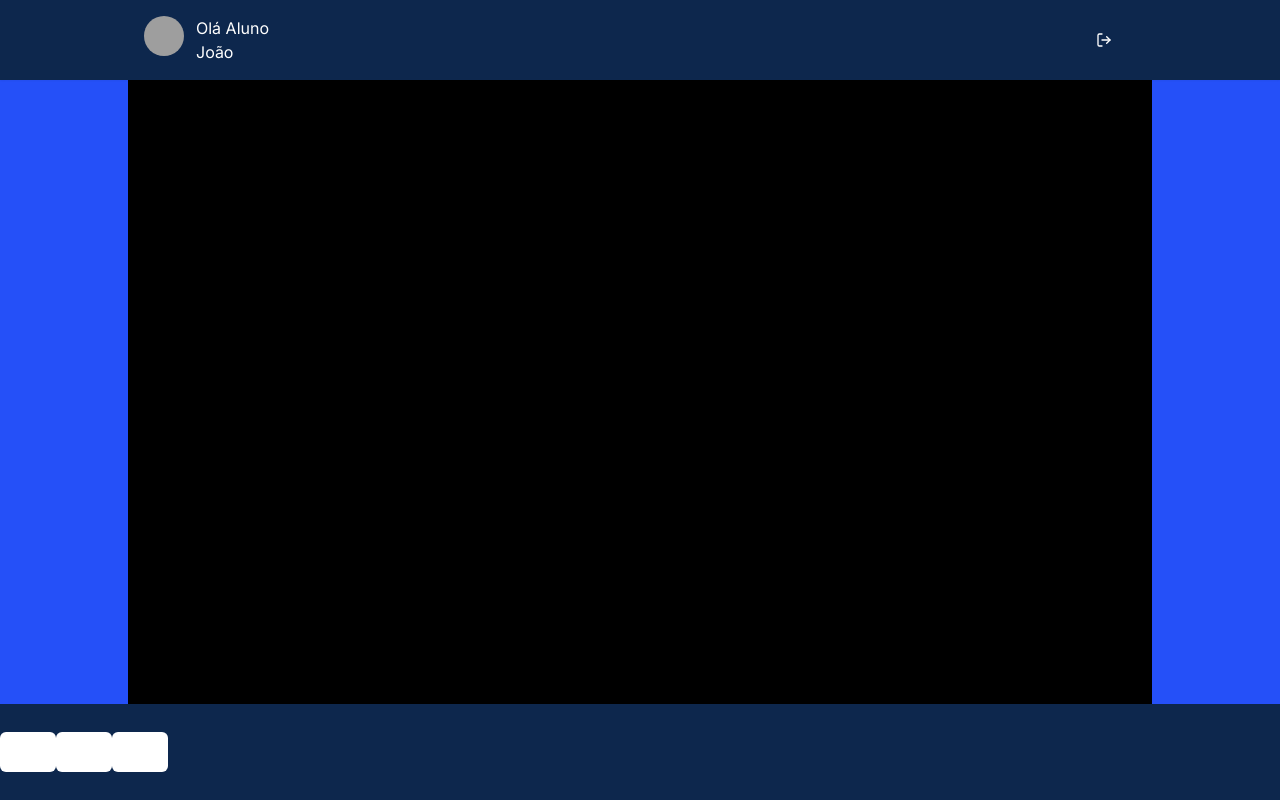
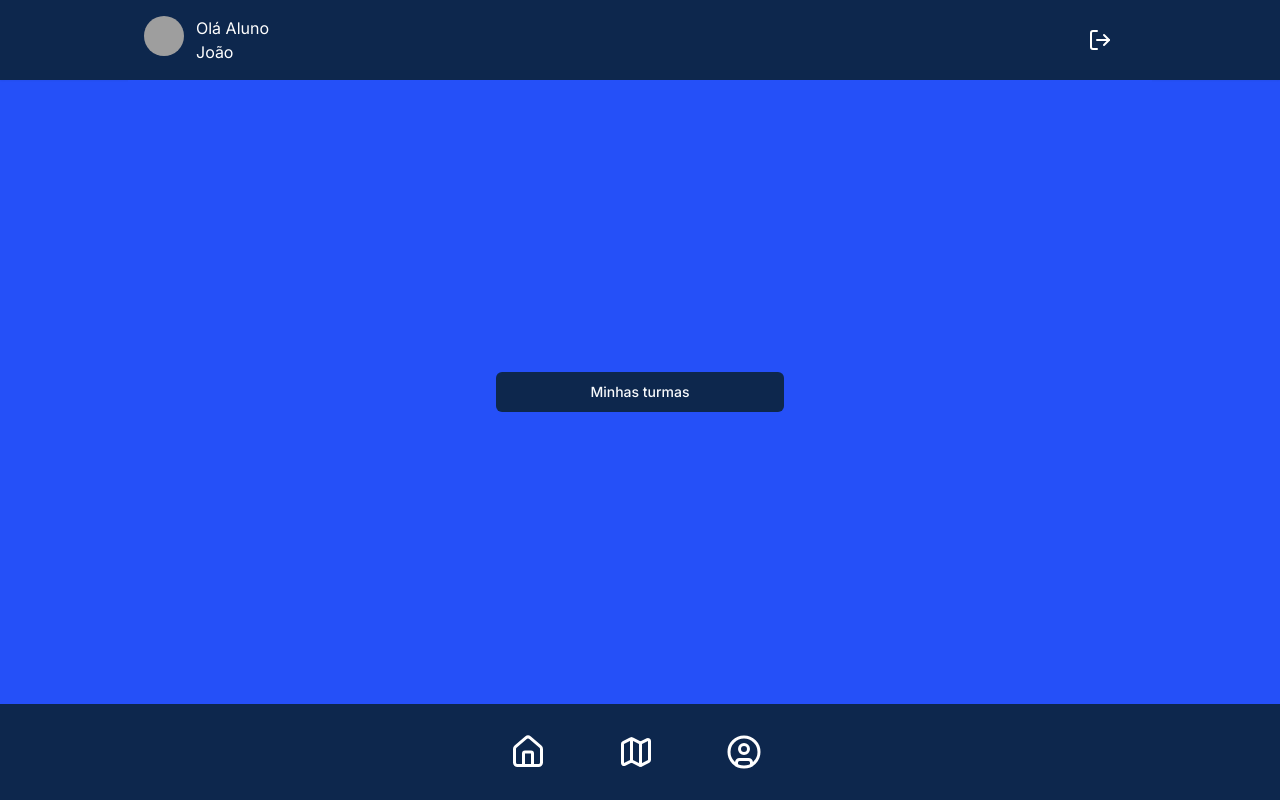
Before and after one commit to jvitor-santos/unimove, a Next.js app: page / in a window 1280 px wide. Built offline with nearby package versions, Linux system fonts and the light colour scheme; grey boxes are pictures that could not be loaded.

Commit message:
Diagramado Tela de Home do site

```diff
--- a/src/app/page.tsx
+++ b/src/app/page.tsx
@@ -1,18 +1,35 @@
 import { Header } from '@/components/header'
-import { Menus } from '@/components/menus'
 import { Navigation } from '@/components/navigation'
-import { Posts } from '@/components/posts'
+import { Button } from '@/components/ui/button'
 
 export default function Home() {
-  const typeAccount = 'Aluno'
+  const typeAccount = 'Driver'
   return (
     <div className="flex size-full min-h-dvh flex-col items-center bg-[#2550F8]">
       <Header />
 
-      <div className="flex w-full max-w-5xl flex-1 gap-4 bg-black px-2 py-4">
-        {/* <Menus /> */}
-
-        {/* <Posts /> */}
+      <div className="flex w-full max-w-5xl flex-1 justify-center gap-4 bg-[#2550F8] px-2 py-4">
+        {typeAccount === 'Aluno' && (
+          <div className="flex flex-col items-center justify-center gap-8">
+            <Button className="w-72 bg-[#0D274D]">
+              Definir o ponto de embarque
+            </Button>
+            <Button className="w-72 bg-[#0D274D]">
+              Definir o ponto de desembarque
+            </Button>
+          </div>
+        )}
+        {typeAccount === 'Manager' && (
+          <div className="flex flex-col items-center justify-center gap-8">
+            <Button className="w-72 bg-[#0D274D]">Gerenciar turmas</Button>
+            <Button className="w-72 bg-[#0D274D]">Gerenciar motoristas</Button>
+          </div>
+        )}
+        {typeAccount === 'Driver' && (
+          <div className="flex flex-col items-center justify-center gap-8">
+            <Button className="w-72 bg-[#0D274D]">Minhas turmas</Button>
+          </div>
+        )}
       </div>
       <Navigation />
     </div>
--- a/src/components/header/index.tsx
+++ b/src/components/header/index.tsx
@@ -22,7 +22,7 @@ export function Header() {
         </div>
 
         <Button className="bg-transparent">
-          <LogOut className="mr-2 size-4 text-white" />
+          <LogOut className="mr-2 size-6 text-white" />
         </Button>
       </div>
     </header>
--- a/src/components/navigation/index.tsx
+++ b/src/components/navigation/index.tsx
@@ -3,39 +3,26 @@
 import { CircleUser, House, Map } from 'lucide-react'
 import Link from 'next/link'
 
-import {
-  NavigationMenu,
-  NavigationMenuItem,
-  NavigationMenuLink,
-  navigationMenuTriggerStyle,
-} from '@/components/ui/navigation-menu'
+import { Button } from '../ui/button'
 
 export function Navigation() {
   return (
-    <footer className="flex h-[96px] w-full bg-[#0D274D]">
-      <NavigationMenu style={{ listStyleType: 'none' }}>
-        <NavigationMenuItem>
+    <footer className="flex h-[96px] w-full items-center justify-center gap-8 bg-[#0D274D]">
+      <Button className="bg-transparent">
         <Link href="/">
-            <NavigationMenuLink className={navigationMenuTriggerStyle()}>
-              <House className="mr-2 size-4 text-white" />
-            </NavigationMenuLink>
+          <House className="mr-2 text-white" size={36} />
         </Link>
-        </NavigationMenuItem>
-        <NavigationMenuItem>
+      </Button>
+      <Button className="bg-transparent">
         <Link href="/sign-in">
-            <NavigationMenuLink className={navigationMenuTriggerStyle()}>
-              <Map className="mr-2 size-4 text-white" />
-            </NavigationMenuLink>
+          <Map className="mr-2 text-white" size={36} />
         </Link>
-        </NavigationMenuItem>
-        <NavigationMenuItem>
+      </Button>
+      <Button className="bg-transparent">
         <Link href="/sign-up">
-            <NavigationMenuLink className={navigationMenuTriggerStyle()}>
-              <CircleUser className="mr-2 size-4 text-white" />
-            </NavigationMenuLink>
+          <CircleUser className="mr-2 text-white" size={36} />
         </Link>
-        </NavigationMenuItem>
-      </NavigationMenu>
+      </Button>
     </footer>
   )
 }
```
Lines whose indentation alone changed are shown as unchanged.
